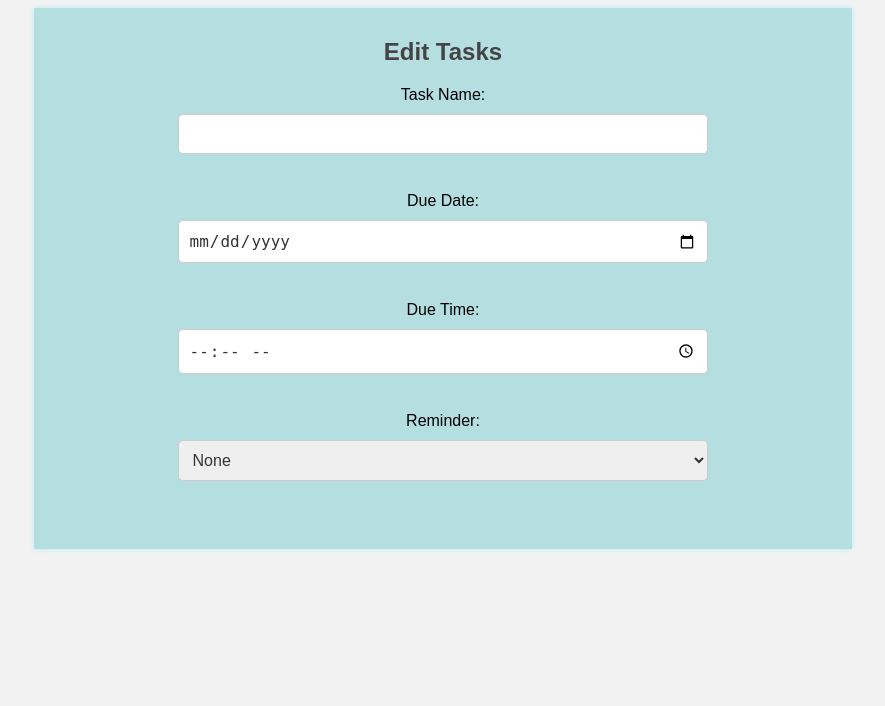
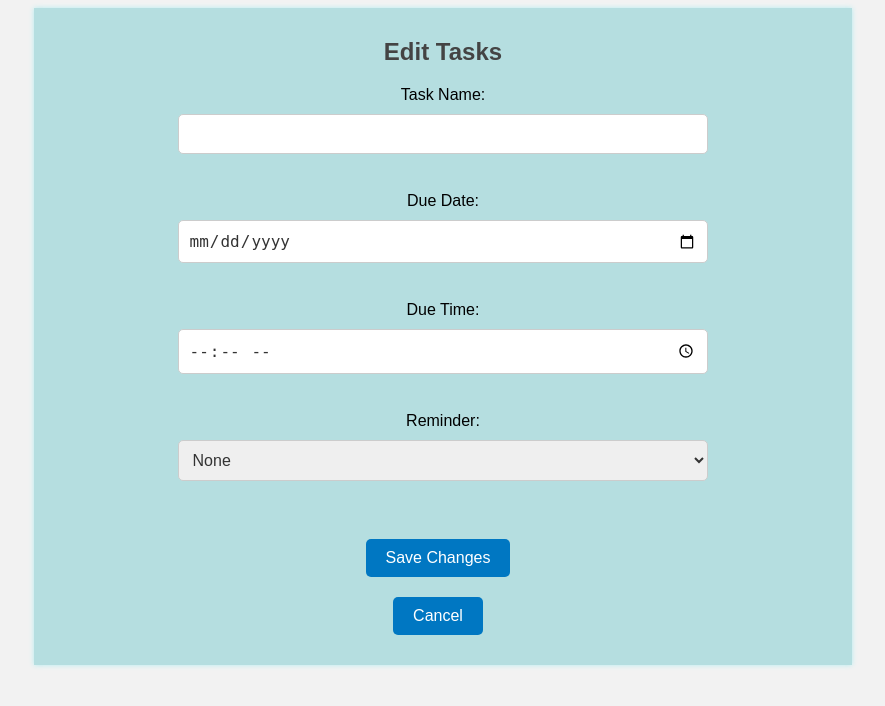
Before and after one commit to omule0/TodoApp, a Django app: template TodoApp/todo/templates/edit.html in a window 1280 px wide. Shown: the top 706 px of the page, without its empty margins (197-1082 px from the left). Run offline with Django 3.2, Linux system fonts and the light colour scheme; the template is opened without the code that fills it, so the values that code supplies are empty; some libraries are stand-ins or nearby versions.

Commit message:
submit buttons

```diff
--- a/TodoApp/todo/templates/edit.html
+++ b/TodoApp/todo/templates/edit.html
@@ -92,3 +92,11 @@
 				<option value="30">30 minutes</option>
 				<option value="60">1 hour</option>
 			</select><br>
+
+			<button type="submit" aria-label="Save Changes">Save Changes</button>
+			<button type="button" aria-label="Cancel" onclick="history.back()">Cancel</button>
+		</form>
+    <div id="tasks">
+      <!-- Tasks will be displayed here -->
+  </div>
+	</div>
```
